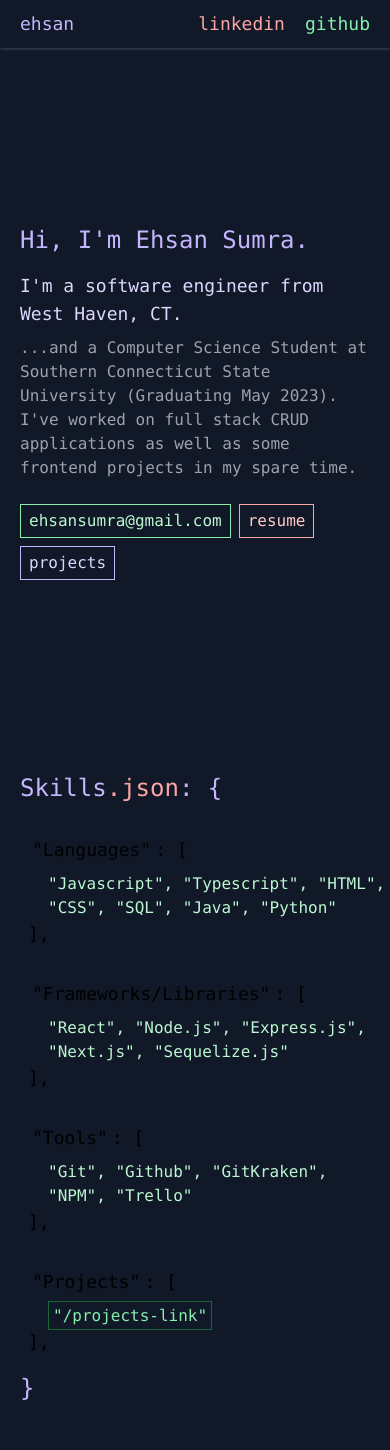
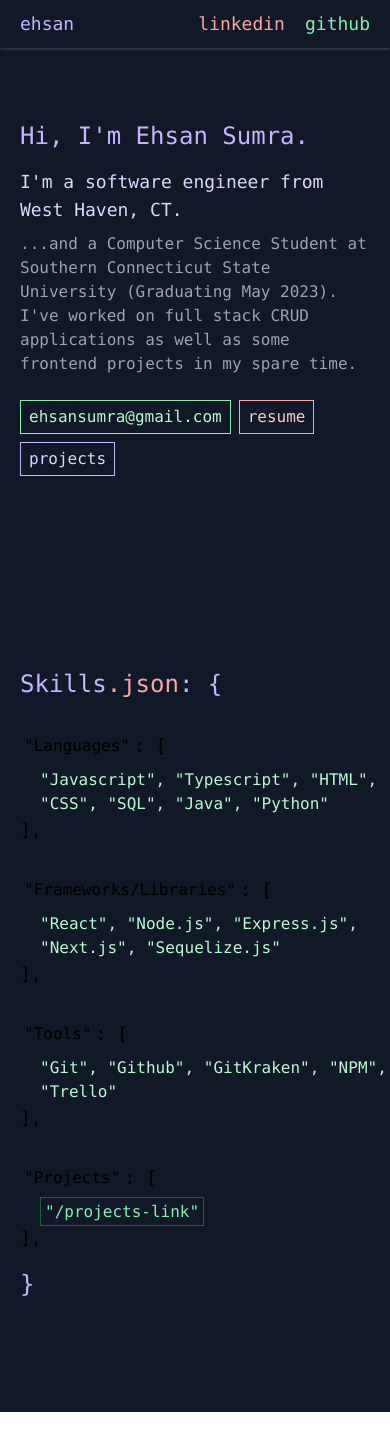
Before and after one commit to ehsansumra/personalWebsite, a Next.js app: page / in a window 390 px wide. Shown: the top 1450 px of the page. After the commit the page ends 1412 px from the top, so only its background shows below. Built offline with nearby package versions, Linux system fonts and the light colour scheme.

Commit message:
breakpoints to make the app compatible with 350 view width

```diff
--- a/components/headerarray.tsx
+++ b/components/headerarray.tsx
@@ -10,7 +10,7 @@ const HeaderArray: FC<Props> = ({ children, title, style }) => {
     return (
         <>
             <div className="flex justify-start items-center mt-4">
-                <h2 style={style} className="mt-4 text-lg  inline-block text-orange border-violet-300 px-1">
+                <h2 style={style} className="mt-4 xm:text-lg  inline-block text-orange border-violet-300 px-1">
                 &quot;{title}&quot;
                 </h2>
 
--- a/components/jsonheader.tsx
+++ b/components/jsonheader.tsx
@@ -25,7 +25,7 @@ const JsonHeader: FC<Props> = ({ children, title, style,margin, firstHeader }) =
                 <div className={defaultStyle}>{": {"}</div>
 
             </div>
-            <section className="ml-2">
+            <section className="xm:ml-2">
                 {children}
             </section>
             <div className={defaultStyle + " mt-4"}>{"}"}</div>
--- a/components/linkbox.tsx
+++ b/components/linkbox.tsx
@@ -8,7 +8,7 @@ interface Props {
 }
 
 const LinkBox: FC<Props> = ({ children, href, style, narrowStyle}) => {
-    let defaultStyle = "hover:bg-green-300 hover:text-green-800 hover:font-bold text-green-300 border border-green-800";
+    let defaultStyle = "hover:bg-green-300 hover:text-green-800 hover:font-bold text-green-300 border border-green-800 mt-2";
     let padding = " p-1 px-2";
     if (narrowStyle) padding = " px-1 ml-3";
     return (
--- a/components/mainheader.tsx
+++ b/components/mainheader.tsx
@@ -10,7 +10,7 @@ interface Props {
 const MainHeader: FC<Props> = ({ children, style, margin, firstHeader}) => {
     let marginStyle = " mt-48"
     if (margin) marginStyle = " mt-20";
-    if (firstHeader) marginStyle = " mt-36"
+    if (firstHeader) marginStyle = " mt-10 xm:mt-36"
     let defaultStyle = "text-2xl text-violet-300" + marginStyle;
 
     return (
--- a/components/nav.tsx
+++ b/components/nav.tsx
@@ -9,11 +9,12 @@ const NavBar: NextPage = () => {
             w-full top-0 left-0 h-12 fixed shadow shadow-gray-700 z-50">
 
             <div className="pl-5 pr-5 flex items-center justify-between w-navWidth ">
-                <Link href="/"><div className="text-violet-300   hover:drop-shadow-dropViolet shadow-gray-300 cursor-pointer select-none text-lg ">ehsan <span className="sm:inline-block hidden">sumra</span></div></Link>
+                <Link href="/"><div className="text-violet-300   hover:drop-shadow-dropViolet shadow-gray-300 cursor-pointer select-none text-lg ">ehsan <span className="xm:inline-block hidden">sumra</span></div></Link>
                 <section className="flex align-center  [&>*]:select-none [&>*]:cursor-pointer">
                     <a target="_blank" rel="noopener noreferrer" href="https://www.linkedin.com/in/ehsan-sumra-a0107b248/" className="ml-5 text-lg text-red-300 hover:drop-shadow-dropRed">linkedin</a>
                     <a target="_blank" rel="noopener noreferrer" href="https://github.com/ehsansumra" className="ml-5 text-lg text-green-300 hover:drop-shadow-dropGreen ">github</a>
                 </section>
+
 
             </div>
         </nav>
--- a/pages/projects.tsx
+++ b/pages/projects.tsx
@@ -9,7 +9,7 @@ const Projects: NextPage = () => {
         <div className=" pattern w-full bg-gray-900 min-h-screen pt-12 flex flex-wrap justify-center">
             <section className=" bg-gray-900  shadow-gray-900 flex flex-col min-h-full w-navWidth p-8 px-5 mt-30  md:mx-2">
 
-                <MainHeader margin={true}>Projects</MainHeader>
+                <MainHeader firstHeader={true}>Projects</MainHeader>
 
                 <section className="flex justify-start items-baseline flex-wrap mb-2">
                     <HeaderBox>Full Stack Survey App</HeaderBox>
@@ -34,7 +34,7 @@ const Projects: NextPage = () => {
 
                 <section className="flex justify-start items-baseline flex-wrap mt-5 mb-2">
                     <HeaderBox>Poker Overlay</HeaderBox>
-                    <p className="ml-3 text-gray-400 bg-gray-800 px-1">-private</p>
+                    <p className="ml-3 text-gray-400 bg-gray-800 px-1 mt-2">-private</p>
                 </section>
 
                 <ul className="pl-5 [&>*]:text-gray-400">
--- a/tailwind.config.js
+++ b/tailwind.config.js
@@ -17,7 +17,10 @@ module.exports = {
         'dropViolet': '1px 1px 1px rgba(139, 92, 246, 1)',
         'dropRed': '1px 1px 1px rgba(239, 68, 68, 1)',
         'dropGreen': '1px 1px 1px rgba(34, 197, 94, 1)',
-      }
+      },
+      screens: {
+        'xm': '415px',
+      },
 
     },
   },
```
